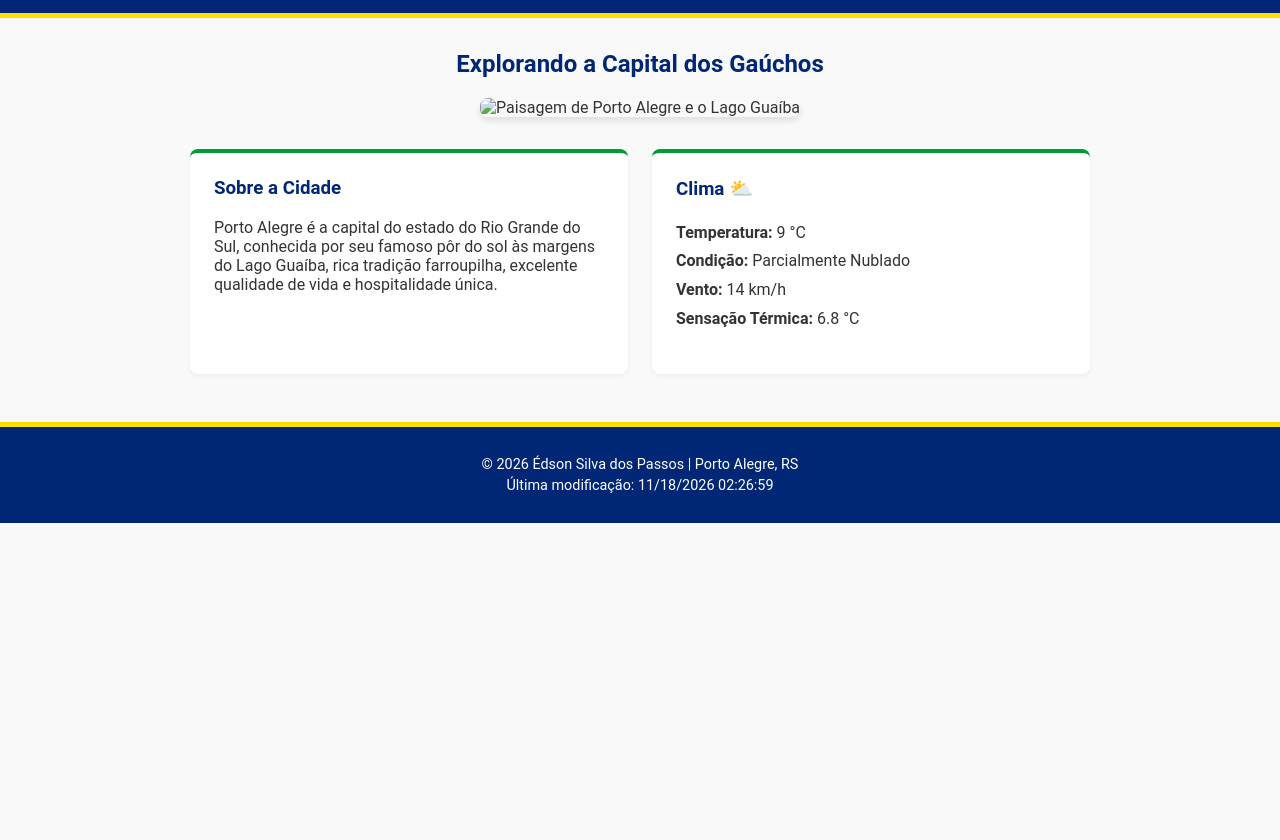
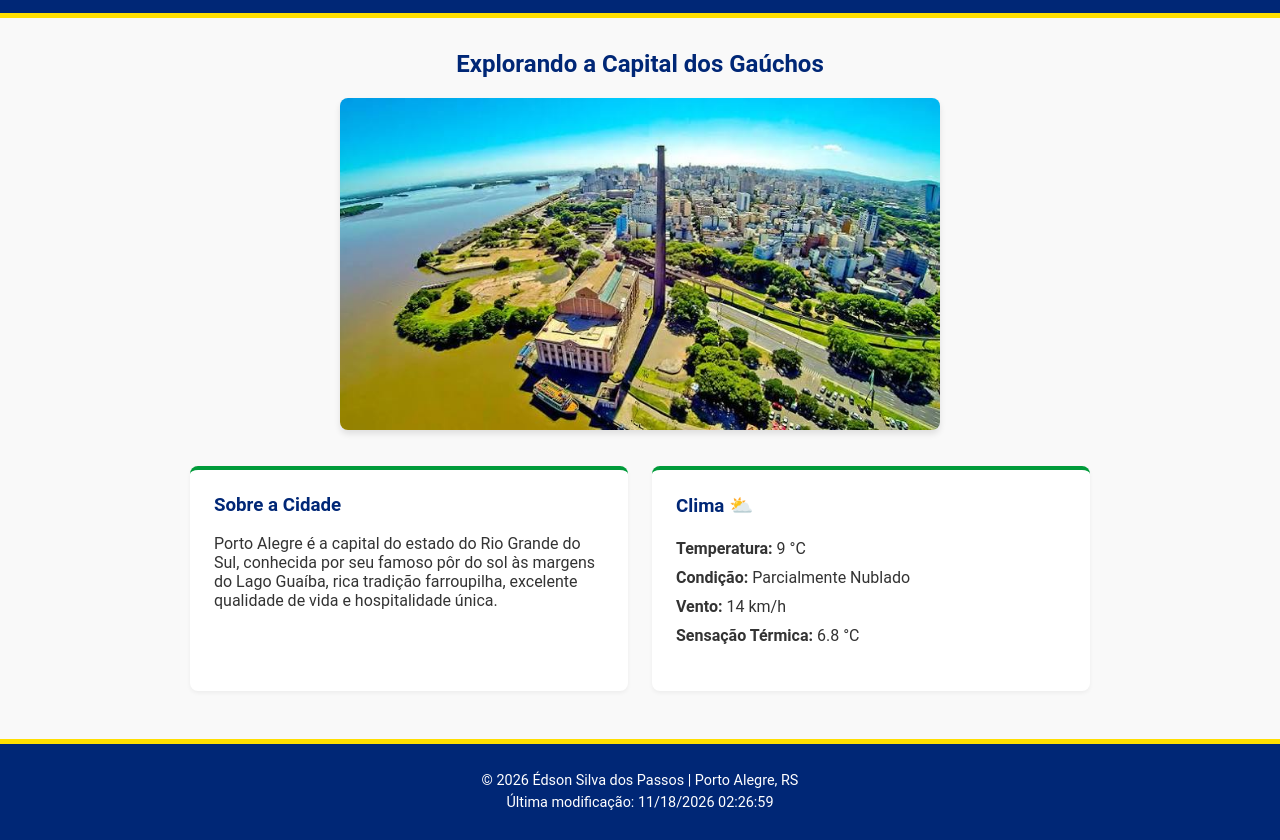
Before and after one commit to edson-byu/wdd131, a plain HTML site: page local.html in a window 1280 px wide. Shown: the part 53-893 px from the top of the page. Before the commit the page ends 800 px from the top, so only its background shows below. Drawn offline with Linux system fonts and the light colour scheme.

Commit message:
Atualiza local.html com tag img direta para porto.jpg

```diff
--- a/local.html
+++ b/local.html
@@ -29,12 +29,9 @@
     <main>
         <h2>Explorando a Capital dos Gaúchos</h2>
 
-        <!-- Imagem principal com picture, WebP e fallback para porto-alegre.jpg -->
+        <!-- Imagem principal de Porto Alegre corrigida -->
         <section class="hero-section">
-            <picture>
-                <source srcset="imagens/porto-alegre.webp" type="image/webp">
-                <img src="imagens/porto.jpg" alt="Paisagem de Porto Alegre e o Lago Guaíba">
-            </picture>
+            <img src="imagens/porto.jpg" alt="Paisagem de Porto Alegre e o Lago Guaíba">
         </section>
 
         <div class="content-grid">
```
